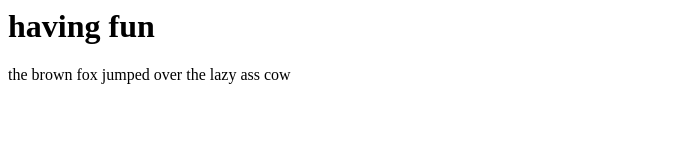
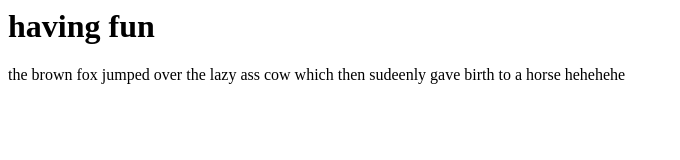
Before and after one commit to peter-wathithi/pixiewailer, a plain HTML site: page test2/index.html in a window 1280 px wide. Shown: the whole page, without its empty margins (0-680 px from the left). Drawn offline with Linux system fonts and the light colour scheme.

Commit message:
he forgot about the cow

```diff
--- a/test2/index.html
+++ b/test2/index.html
@@ -4,6 +4,7 @@
 </head>
 <body>
 <h1> having fun </h1>
-<p> the brown fox jumped over the lazy ass cow</p>
+<p> the brown fox jumped over the lazy ass cow
+ which then sudeenly gave birth to a horse hehehehe </p>
 </body>
 </html>
```
